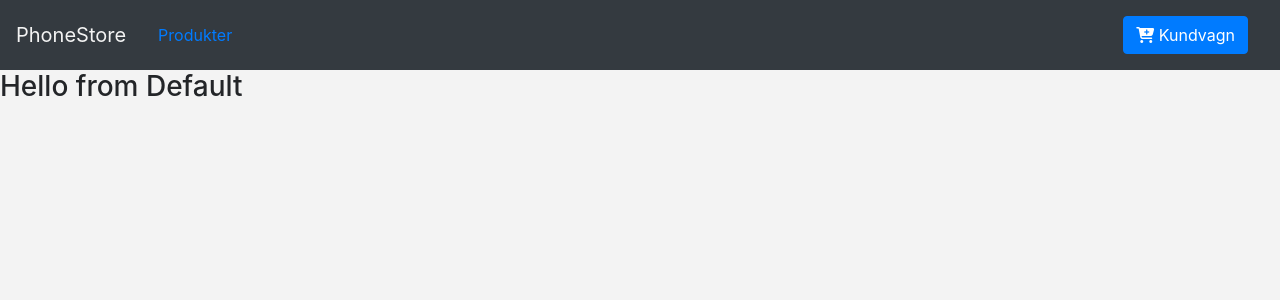
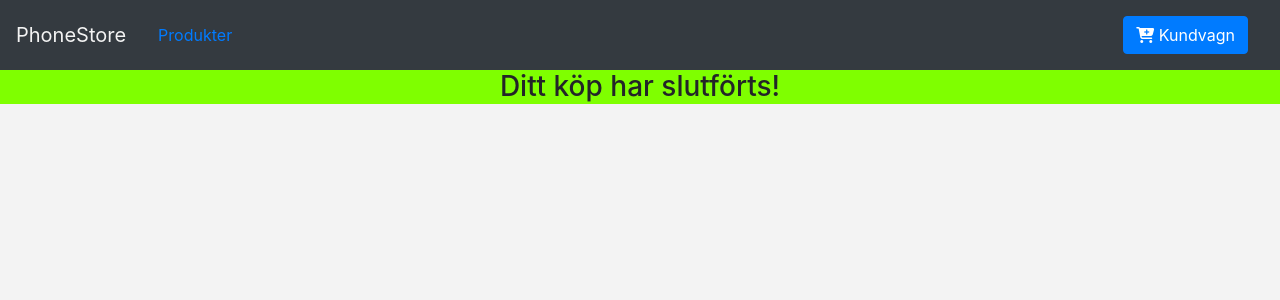
Before and after one commit to juliamattson/Grupp3-designsystem, a React (Create React App) app: page /checkout in a window 1280 px wide. Shown: the top 300 px of the page. Built offline with nearby package versions, Linux system fonts and the light colour scheme.

Commit message:
added checkout page and link

```diff
--- a/src/components/App.tsx
+++ b/src/components/App.tsx
@@ -7,6 +7,7 @@ import ProductList from "./ProductList";
 import Details from "./Details";
 import Cart from "./Cart";
 import Default from "./Default";
+import Checkout from "./Checkout";
 import { CartProvider } from "./context/cartProvider";
 
 function App() {
@@ -18,6 +19,7 @@ function App() {
                     <Route exact path="/" component={ProductList} />
                     <Route path="/details/:id" component={Details} />
                     <Route path="/cart" component={Cart} />
+                    <Route path="/checkout" component={Checkout} />
                     <Route component={Default} />
                 </Switch>
             </React.Fragment>
--- a/src/components/Cart.tsx
+++ b/src/components/Cart.tsx
@@ -1,5 +1,6 @@
 import React, { Component } from "react";
 import NavBar from "./Navbar";
+import { NavLink } from "react-router-dom";
 import DropdownButton from "react-bootstrap/DropdownButton";
 import Dropdown from "react-bootstrap/Dropdown";
 import Card from "react-bootstrap/Card";
@@ -30,9 +31,14 @@ export default class Cart extends Component<{}, State> {
                         this.state.selectedShipping.price;
                     const priceText = "Summa: " + totalCost + " kr";
                     const confirmButton = (
-                        <Button variant="primary" style={{ marginTop: "10px" }}>
-                            Slutför köp
-                        </Button>
+                        <NavLink to="/checkout">
+                            <Button
+                                variant="primary"
+                                style={{ marginTop: "10px" }}
+                            >
+                                Slutför köp
+                            </Button>
+                        </NavLink>
                     );
                     const momsShipping = "(Inklusive moms och frakt)";
                     return (
--- /dev/null
+++ b/src/components/Checkout.tsx
@@ -0,0 +1,13 @@
+import React, { Component } from "react";
+
+export default class Checkout extends Component {
+    render() {
+        return (
+            <div>
+                <h3 style={{ textAlign: "center", background: "chartreuse" }}>
+                    Ditt köp har slutförts!
+                </h3>
+            </div>
+        );
+    }
+}
```
